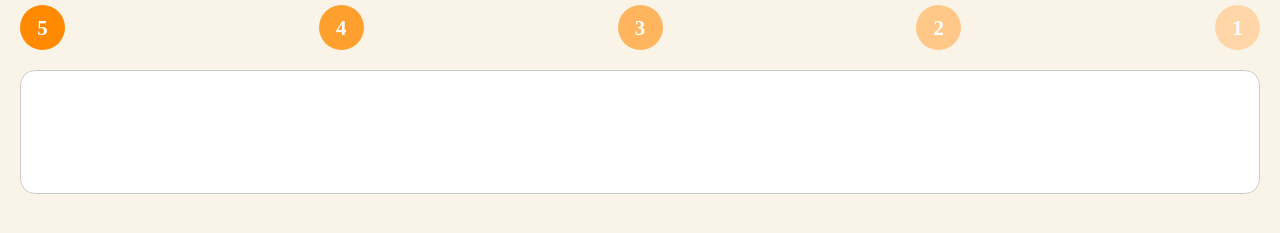
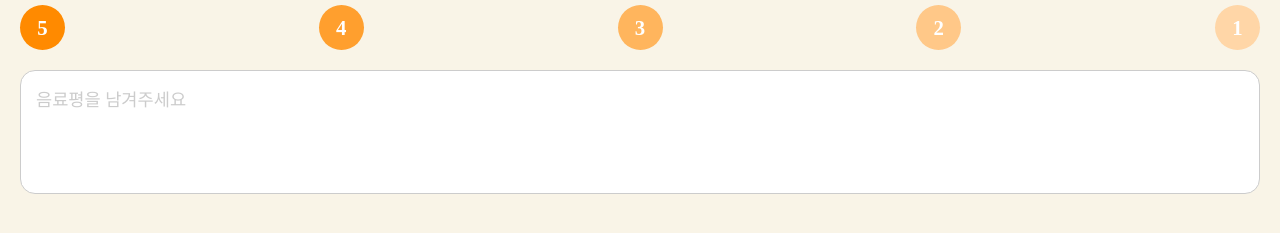
Before and after one commit to coffein-doctor/MST, a Next.js app in the folder mst/: page /beverage/create in a window 1280 px wide. Shown: the part 405-638 px from the top of the page. Built offline with nearby package versions, Linux system fonts and the light colour scheme.

Commit message:
[FIX] ratingForm placeholder추가

```diff
--- a/mst/src/components/Beverage/RatingForm.tsx
+++ b/mst/src/components/Beverage/RatingForm.tsx
@@ -68,6 +68,7 @@ function RatingForm({
         id="ratingComemnt"
         name="ratingComemnt"
         onChange={handleTextChange}
+        placeholder="음료평을 남겨주세요"
       />
       {/* <Button>추가하기</Button> */}
     </div>
@@ -120,5 +121,10 @@ const ratingTextareaCSS = css`
   resize: none;
   outline: none;
   font-size: var(--font-size-h4);
+
+  &::placeholder {
+    font-size: var(--font-size-h4);
+    color: var(--gray-color-4);
+  }
 `;
 export default RatingForm;
```
